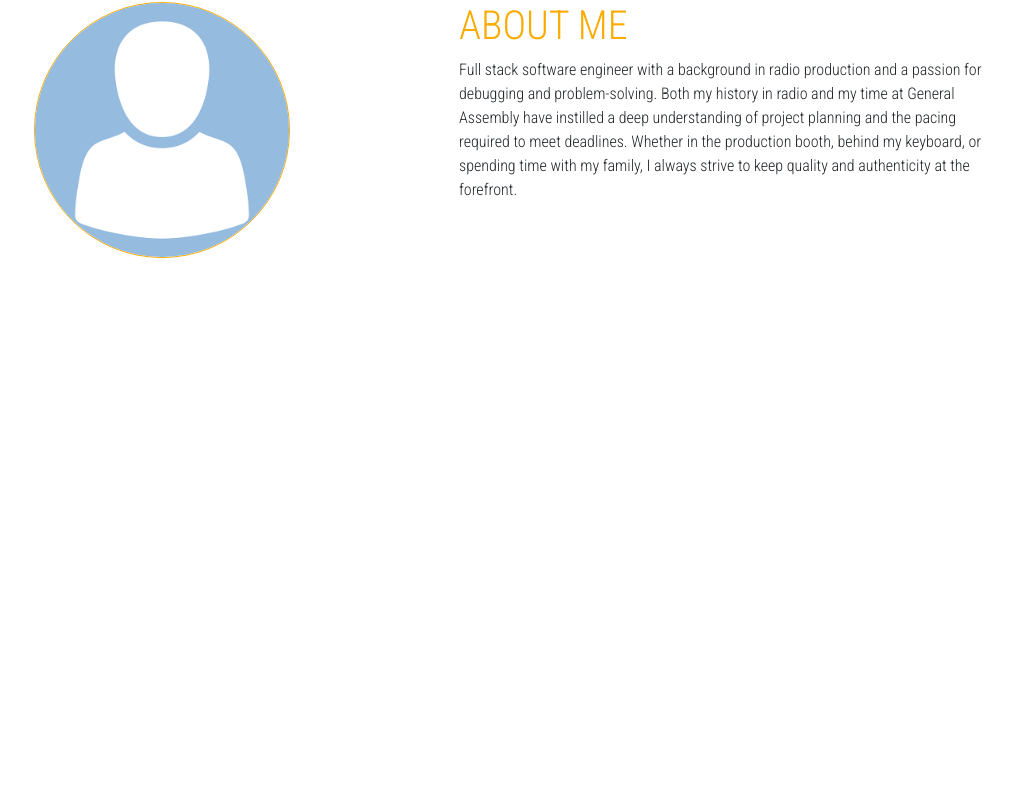
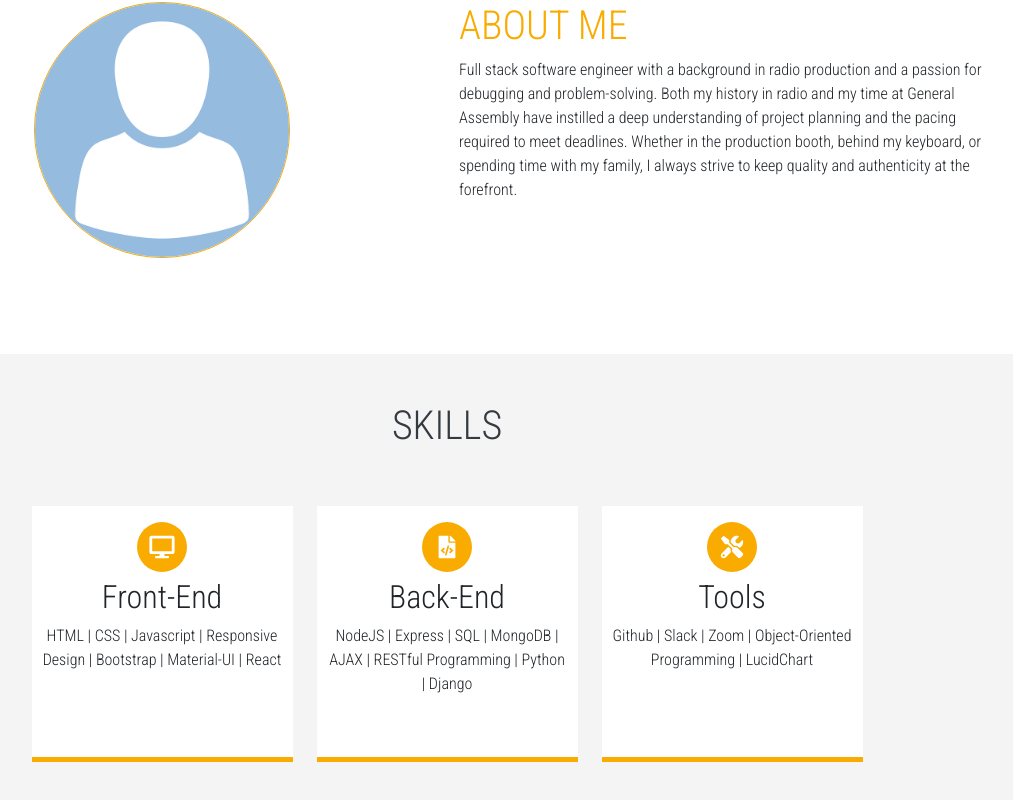
Before and after one commit to amanda-posey/portfolio, a React (Create React App) app: page / in a window 1280 px wide. Shown: the part 878-1678 px from the top of the page, without its empty margins (193-1206 px from the left). Before the commit the page ends 1232 px from the top, so only its background shows below. Built offline with nearby package versions, Linux system fonts and the light colour scheme.

Commit message:
skills finished

```diff
--- a/package.json
+++ b/package.json
@@ -4,6 +4,7 @@
   "private": true,
   "dependencies": {
     "@fortawesome/fontawesome-svg-core": "^1.2.35",
+    "@fortawesome/free-brands-svg-icons": "^5.15.3",
     "@fortawesome/free-solid-svg-icons": "^5.15.3",
     "@fortawesome/react-fontawesome": "^0.1.14",
     "@testing-library/jest-dom": "^5.11.4",
--- a/src/App.css
+++ b/src/App.css
@@ -2,8 +2,9 @@
 
 :root {
   --primary-white: #fff;
+  --primary-light-gray: #f4f4f4;
   --primary-orange: #f9ab00;
-  --primary-dark: rgba(255, 255, 255, 0);
+  --primary-dark: rgb(52, 58, 64);
   --primary-red: #ef4035;
   --primary-hover-red: #f33501;
 }
@@ -59,6 +60,7 @@ nav ul li{
   background-size: cover;
   background-position: center;
   height: 90vh;
+  justify-content: center;
 }
 
 .main-info {
@@ -130,3 +132,59 @@ nav ul li{
     width: 10rem;
   }
 }
+
+/********************SKILLS*********************/
+
+.services {
+  text-align: center;
+  padding-bottom: 2rem;
+  background: var(--primary-light-gray);
+}
+
+.services h1 {
+  color: var(--primary-dark);
+  text-transform: uppercase;
+}
+
+.services .row {
+  justify-content: center;
+}
+
+.services .circle {
+  position: relative;
+  margin: 0.375rem auto;
+  background: var(--primary-orange);
+  border-radius: 50%;
+  width: 3.125rem;
+  height: 3.125rem;
+}
+
+.services .icon {
+  font-size: 1.4rem;
+  color: var(--primary-white);
+  position: absolute;
+  top: 50%;
+  left: 50%;
+  transform: translate(-50%, -50%);
+}
+
+.services .box {
+  height: 16rem;
+  border-bottom: 0.3125rem solid var(--primary-orange);
+  padding: 0.625rem;
+  margin-bottom: 1.875rem;
+  background: var(--primary-white);
+}
+
+.services .box:hover {
+  background-color: var(--primary-orange);
+  border-bottom: 0.3125rem solid var(--primary-dark);
+}
+
+.services .box:hover .icon {
+  color: var(--primary-dark);
+}
+
+.services .box:hover .circle {
+  background-color: var(--primary-white);
+}
--- a/src/App.js
+++ b/src/App.js
@@ -3,6 +3,7 @@ import 'bootstrap/dist/css/bootstrap.min.css';
 import Navbar from './components/Navbar';
 import Header from './components/Header';
 import About from './components/AboutMe';
+import Skills from './components/Skills';
 
 function App() {
   return (
@@ -10,6 +11,7 @@ function App() {
     <Navbar />
     <Header />
     <About />
+    <Skills />
     </>
   );
 }
--- /dev/null
+++ b/src/components/Skills.js
@@ -0,0 +1,40 @@
+import React from 'react';
+import { FontAwesomeIcon } from '@fortawesome/react-fontawesome';
+import { faDesktop, faFileCode, faTools } from '@fortawesome/free-solid-svg-icons';
+
+function Skills() {
+    return (
+        <div className='services'>
+            <h1 className="py-5">Skills</h1>
+                <div className="container">
+                    <div className="row">
+                        <div className="col-md-3 col-sm-6">
+                            <div className="box">
+                            <div className="circle"><FontAwesomeIcon className='icon' icon={faDesktop} size='2x'/></div>
+                                <h2>Front-End</h2>
+                                <p>HTML | CSS | Javascript | Responsive Design | Bootstrap | Material-UI | React</p>
+                            </div>
+                        </div>
+                        {/* - */}
+                        <div className="col-md-3 col-sm-6">
+                            <div className="box">
+                            <div className="circle"><FontAwesomeIcon className='icon' icon={faFileCode} size='2x'/></div>
+                                <h2>Back-End</h2>
+                                <p>NodeJS | Express | SQL | MongoDB | AJAX | RESTful Programming | Python | Django</p>
+                            </div>
+                        </div>
+                        {/* - */}
+                        <div className="col-md-3 col-sm-6">
+                            <div className="box">
+                            <div className="circle"><FontAwesomeIcon className='icon' icon={faTools} size='2x'/></div>
+                                <h2>Tools</h2>
+                                <p>Github | Slack | Zoom | Object-Oriented Programming | LucidChart</p>
+                            </div>
+                        </div>
+                    </div>
+                </div>
+        </div>
+    )
+}
+
+export default Skills;
```
Also changed, not shown: 1 other file (tests, documents, lock files or other folders).
